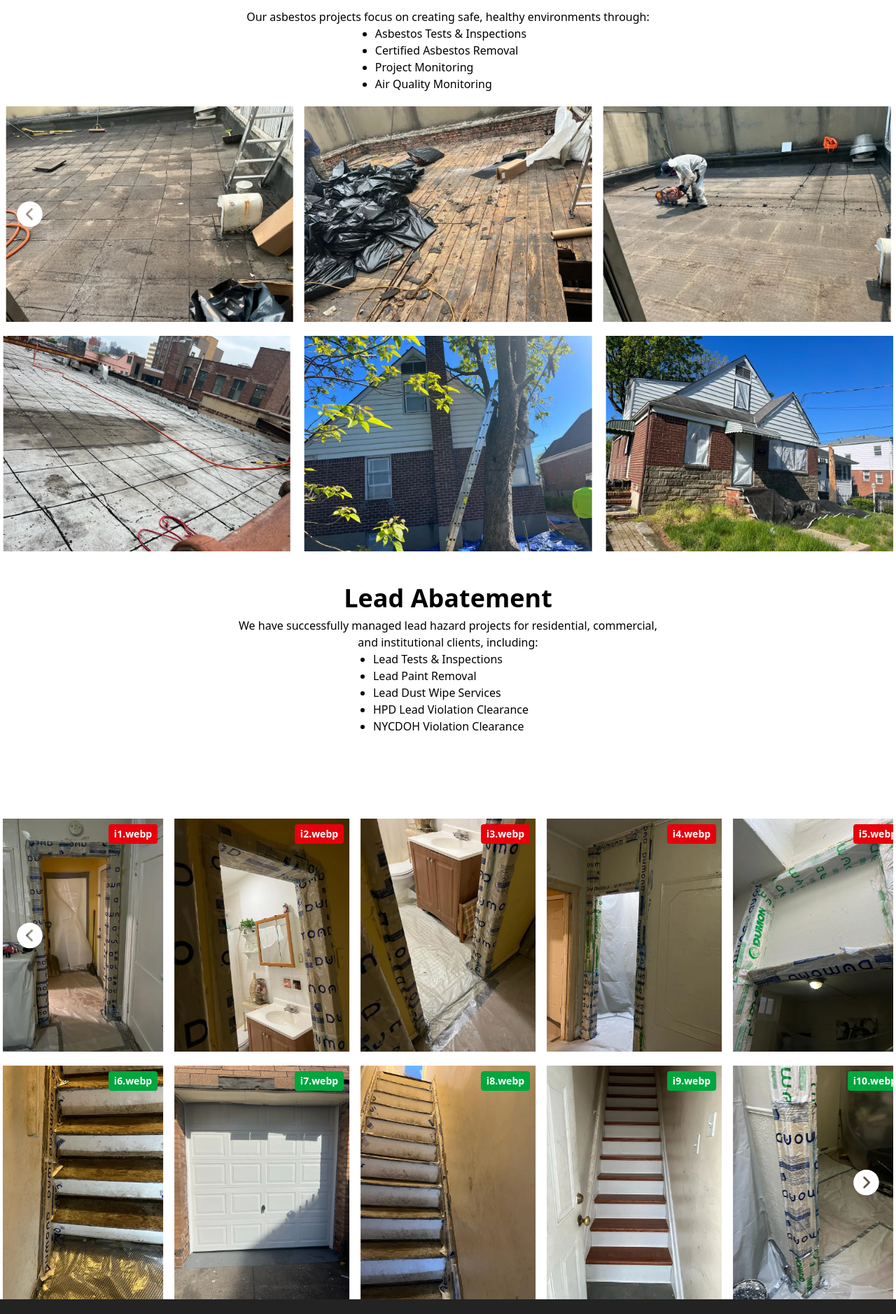
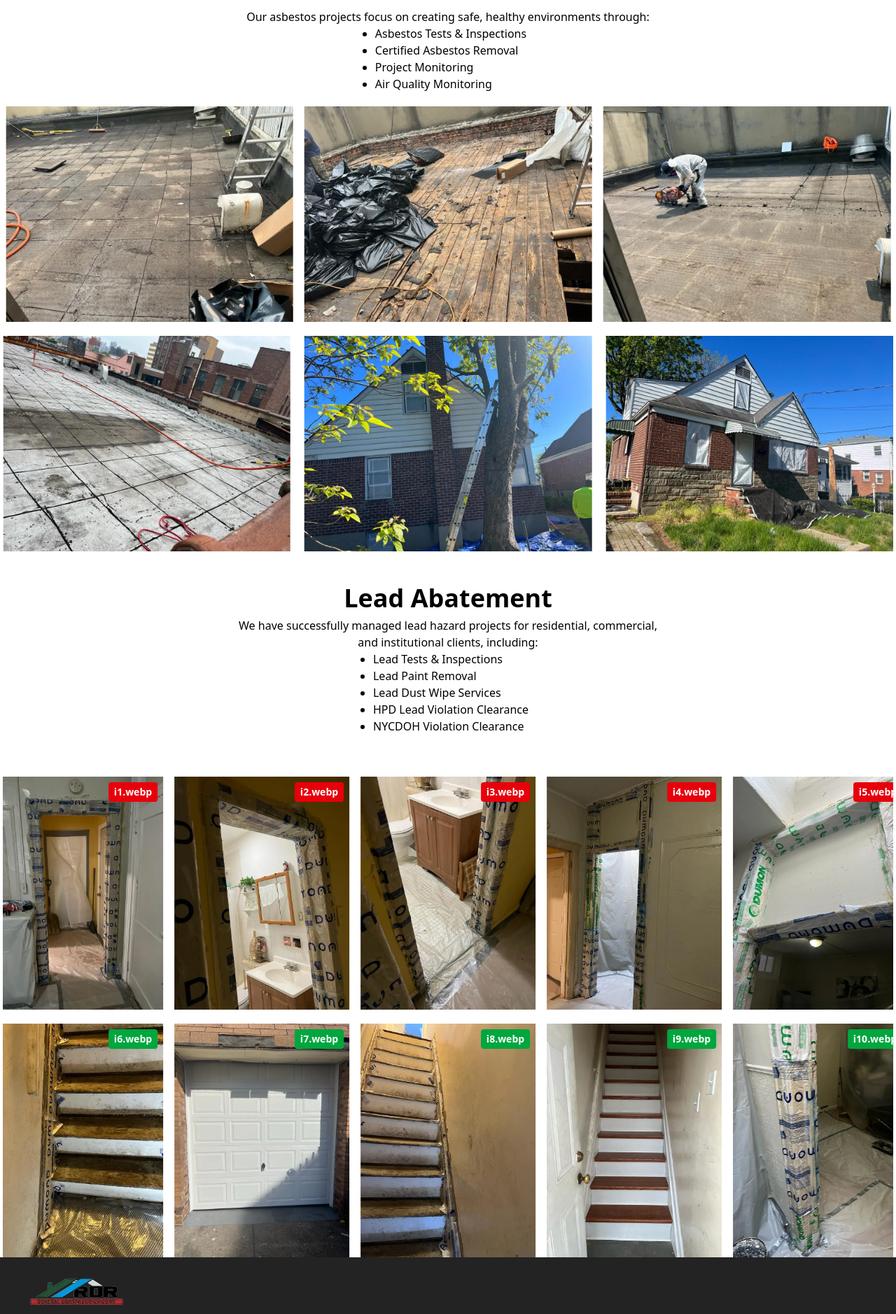
Before and after one commit to Davetechinnovation/RDR, a Next.js app: page /projects in a window 1280 px wide. Shown: the part 820-2698 px from the top of the page at 70% size. Built offline with nearby package versions, Linux system fonts and the light colour scheme.

Commit message:
refactor(projects): remove navigation buttons and adjust spacing
- Remove SVG navigation buttons from project slides
- Adjust padding on project sections

```diff
--- a/src/app/projects/page.tsx
+++ b/src/app/projects/page.tsx
@@ -87,27 +87,7 @@ function page() {
               </div>
             </div>
 
-            <div className="z-50 absolute top-1/2 -translate-y-1/2 sm:left-5 left-10 cursor-pointer">
-              <svg
-                width="45"
-                height="45"
-                viewBox="0 0 58 58"
-                fill="none"
-                xmlns="http://www.w3.org/2000/svg"
-              >
-                <g clipPath="url(#clip0_6_1591)">
-                  <path
-                    d="M29 5.4375C24.3398 5.4375 19.7842 6.81942 15.9094 9.4085C12.0346 11.9976 9.01449 15.6775 7.2311 19.983C5.44771 24.2885 4.98109 29.0261 5.89026 33.5968C6.79942 38.1675 9.04353 42.3659 12.3388 45.6612C15.6341 48.9565 19.8325 51.2006 24.4032 52.1098C28.9739 53.0189 33.7115 52.5523 38.017 50.7689C42.3225 48.9855 46.0024 45.9655 48.5915 42.0906C51.1806 38.2158 52.5625 33.6602 52.5625 29C52.5559 22.7529 50.0713 16.7635 45.6539 12.3461C41.2365 7.92869 35.2471 5.4441 29 5.4375ZM33.9074 36.7802C34.0758 36.9486 34.2093 37.1485 34.3005 37.3685C34.3916 37.5885 34.4385 37.8243 34.4385 38.0625C34.4385 38.3007 34.3916 38.5365 34.3005 38.7565C34.2093 38.9765 34.0758 39.1764 33.9074 39.3448C33.739 39.5132 33.539 39.6468 33.319 39.738C33.099 39.8291 32.8632 39.876 32.625 39.876C32.3869 39.876 32.151 39.8291 31.931 39.738C31.711 39.6468 31.5111 39.5132 31.3427 39.3448L22.2802 30.2823C22.1116 30.114 21.978 29.9141 21.8867 29.6941C21.7955 29.474 21.7486 29.2382 21.7486 29C21.7486 28.7618 21.7955 28.526 21.8867 28.3059C21.978 28.0859 22.1116 27.886 22.2802 27.7177L31.3427 18.6552C31.5111 18.4868 31.711 18.3532 31.931 18.262C32.151 18.1709 32.3869 18.124 32.625 18.124C32.8632 18.124 33.099 18.1709 33.319 18.262C33.539 18.3532 33.739 18.4868 33.9074 18.6552C34.0758 18.8236 34.2093 19.0235 34.3005 19.2435C34.3916 19.4635 34.4385 19.6993 34.4385 19.9375C34.4385 20.1757 34.3916 20.4115 34.3005 20.6315C34.2093 20.8515 34.0758 21.0514 33.9074 21.2198L26.1249 29L33.9074 36.7802Z"
-                    fill="white"
-                  />
-                </g>
-                <defs>
-                  <clipPath id="clip0_6_1591">
-                    <rect width="58" height="58" fill="white" />
-                  </clipPath>
-                </defs>
-              </svg>
-            </div>
+
           </div>
 
           <div className="relative px-1">
@@ -147,7 +127,7 @@ function page() {
           </div>
         </div>
 
-        <div className="px-2 flex flex-col justify-center items-center py-10 max-w-[644px] ">
+        <div className="px-2 flex flex-col justify-center items-center pt-10 max-w-[644px] ">
           <h2 className="font-bold sm:text-[36px] text-[20px]">
             Lead Abatement
           </h2>
@@ -168,7 +148,7 @@ function page() {
       </div> <div className="w-full">
           <div className="relative px-1">
             <div className="overflow-hidden" ref={emblaRef3}>
-              <div className="flex py-5">
+              <div className="flex pb-5">
                 <div className="flex-[0_0_calc((100%-40px)/5)] min-w-[250px] sm:mr-4 mr-3 relative">
                   <img src="i1.webp" alt="" className="w-full" />
                   <div className="absolute top-2 right-2 bg-red-600 text-white px-2 py-1 text-sm font-bold z-10 rounded">
@@ -232,27 +212,7 @@ function page() {
               </div>
             </div>
 
-            <div className="z-50 absolute top-1/2 -translate-y-1/2 sm:left-5 left-10 cursor-pointer">
-              <svg
-                width="45"
-                height="45"
-                viewBox="0 0 58 58"
-                fill="none"
-                xmlns="http://www.w3.org/2000/svg"
-              >
-                <g clipPath="url(#clip0_6_1591)">
-                  <path
-                    d="M29 5.4375C24.3398 5.4375 19.7842 6.81942 15.9094 9.4085C12.0346 11.9976 9.01449 15.6775 7.2311 19.983C5.44771 24.2885 4.98109 29.0261 5.89026 33.5968C6.79942 38.1675 9.04353 42.3659 12.3388 45.6612C15.6341 48.9565 19.8325 51.2006 24.4032 52.1098C28.9739 53.0189 33.7115 52.5523 38.017 50.7689C42.3225 48.9855 46.0024 45.9655 48.5915 42.0906C51.1806 38.2158 52.5625 33.6602 52.5625 29C52.5559 22.7529 50.0713 16.7635 45.6539 12.3461C41.2365 7.92869 35.2471 5.4441 29 5.4375ZM33.9074 36.7802C34.0758 36.9486 34.2093 37.1485 34.3005 37.3685C34.3916 37.5885 34.4385 37.8243 34.4385 38.0625C34.4385 38.3007 34.3916 38.5365 34.3005 38.7565C34.2093 38.9765 34.0758 39.1764 33.9074 39.3448C33.739 39.5132 33.539 39.6468 33.319 39.738C33.099 39.8291 32.8632 39.876 32.625 39.876C32.3869 39.876 32.151 39.8291 31.931 39.738C31.711 39.6468 31.5111 39.5132 31.3427 39.3448L22.2802 30.2823C22.1116 30.114 21.978 29.9141 21.8867 29.6941C21.7955 29.474 21.7486 29.2382 21.7486 29C21.7486 28.7618 21.7955 28.526 21.8867 28.3059C21.978 28.0859 22.1116 27.886 22.2802 27.7177L31.3427 18.6552C31.5111 18.4868 31.711 18.3532 31.931 18.262C32.151 18.1709 32.3869 18.124 32.625 18.124C32.8632 18.124 33.099 18.1709 33.319 18.262C33.539 18.3532 33.739 18.4868 33.9074 18.6552C34.0758 18.8236 34.2093 19.0235 34.3005 19.2435C34.3916 19.4635 34.4385 19.6993 34.4385 19.9375C34.4385 20.1757 34.3916 20.4115 34.3005 20.6315C34.2093 20.8515 34.0758 21.0514 33.9074 21.2198L26.1249 29L33.9074 36.7802Z"
-                    fill="white"
-                  />
-                </g>
-                <defs>
-                  <clipPath id="clip0_6_1591">
-                    <rect width="58" height="58" fill="white" />
-                  </clipPath>
-                </defs>
-              </svg>
-            </div>
+
           </div>
 
           <div className="relative px-1">
@@ -321,32 +281,7 @@ function page() {
               </div>
             </div>
 
-            <div className="absolute top-1/2 -translate-y-1/2 sm:right-5 right-10 cursor-pointer z-50">
-              <svg
-                width="45"
-                height="45"
-                viewBox="0 0 58 58"
-                fill="none"
-                xmlns="http://www.w3.org/2000/svg"
-              >
-                <g clipPath="url(#clip0_6_1600)">
-                  <path
-                    d="M29 5.4375C33.6602 5.4375 38.2158 6.81942 42.0906 9.4085C45.9654 11.9976 48.9855 15.6775 50.7689 19.983C52.5523 24.2885 53.0189 29.0261 52.1097 33.5968C51.2006 38.1675 48.9565 42.3659 45.6612 45.6612C42.3659 48.9565 38.1675 51.2006 33.5968 52.1098C29.0261 53.0189 24.2885 52.5523 19.983 50.7689C15.6775 48.9855 11.9976 45.9655 9.40849 42.0906C6.8194 38.2158 5.43749 33.6602 5.43749 29C5.44409 22.7529 7.92868 16.7635 12.3461 12.3461C16.7635 7.92869 22.7529 5.4441 29 5.4375ZM24.0926 36.7802C23.9242 36.9486 23.7907 37.1485 23.6995 37.3685C23.6084 37.5885 23.5615 37.8243 23.5615 38.0625C23.5615 38.3007 23.6084 38.5365 23.6995 38.7565C23.7907 38.9765 23.9242 39.1764 24.0926 39.3448C24.261 39.5132 24.461 39.6468 24.681 39.738C24.901 39.8291 25.1368 39.876 25.375 39.876C25.6131 39.876 25.849 39.8291 26.069 39.738C26.289 39.6468 26.4889 39.5132 26.6573 39.3448L35.7198 30.2823C35.8884 30.114 36.022 29.9141 36.1133 29.6941C36.2045 29.474 36.2514 29.2382 36.2514 29C36.2514 28.7618 36.2045 28.526 36.1133 28.3059C36.022 28.0859 35.8884 27.886 35.7198 27.7177L26.6573 18.6552C26.4889 18.4868 26.289 18.3532 26.069 18.262C25.849 18.1709 25.6131 18.124 25.375 18.124C25.1368 18.124 24.901 18.1709 24.681 18.262C24.461 18.3532 24.261 18.4868 24.0926 18.6552C23.9242 18.8236 23.7907 19.0235 23.6995 19.2435C23.6084 19.4635 23.5615 19.6993 23.5615 19.9375C23.5615 20.1757 23.6084 20.4115 23.6995 20.6315C23.7907 20.8515 23.9242 21.0514 24.0926 21.2198L31.8751 29L24.0926 36.7802Z"
-                    fill="white"
-                  />
-                </g>
-                <defs>
-                  <clipPath id="clip0_6_1600">
-                    <rect
-                      width="58"
-                      height="58"
-                      fill="white"
-                      transform="matrix(-1 0 0 1 58 0)"
-                    />
-                  </clipPath>
-                </defs>
-              </svg>
-            </div>
+
           </div>
         </div>
     </div>
```
